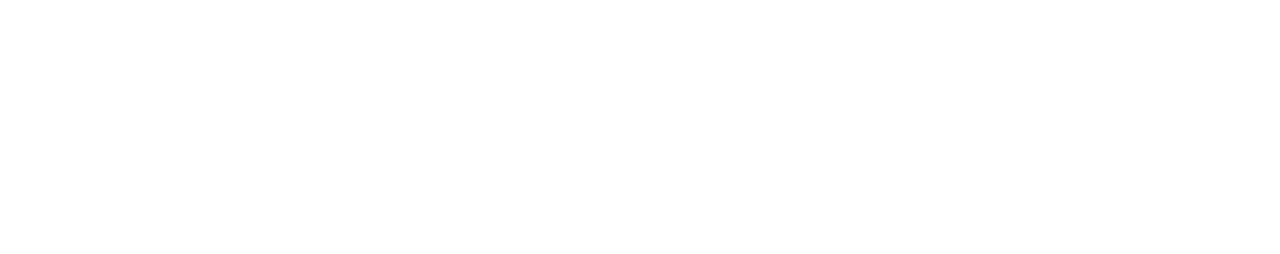
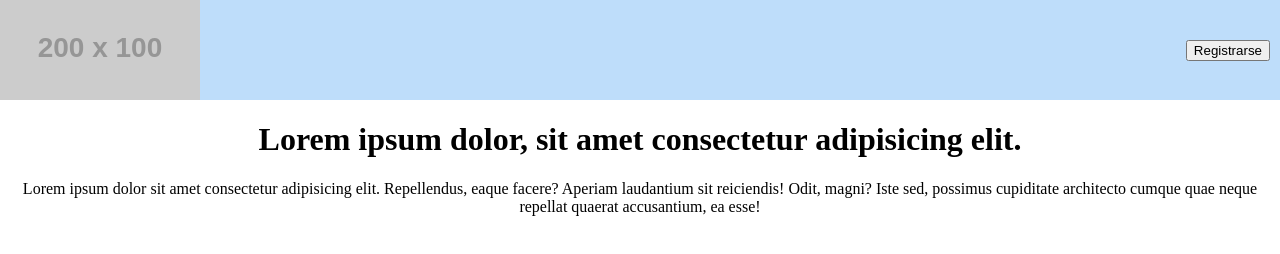
Before and after one commit to sr-upb-edu/demo, a plain HTML site: page src/index.html in a window 1280 px wide. Drawn offline with Linux system fonts and the light colour scheme; placeholder pictures from the web are drawn by us.

Commit message:
Sprint 1 - Página de inicio

```diff
--- a/src/estilos.css
+++ b/src/estilos.css
@@ -0,0 +1,37 @@
+/* Estilos cuerpo de la página. */
+body {
+  margin: 0;
+}
+
+/* Estilos encabezado de la página.  */
+header {
+  height: 100px;
+}
+
+/* Estilos del menú. */
+.menu {
+  background-color: #beddfa;
+  position: fixed;
+  height: 100px;
+  top: 0;
+  width: 100%;
+}
+
+/* Estilos botón registrarse del menú. */
+.menu-boton-registro {
+  position: fixed;
+  top: 40px;
+  right: 10px;
+}
+
+/* Estilos para los títulos. */
+.titulos {
+  display: block;
+  top: 200px;
+  text-align: center;
+}
+
+/* Estilos para los textos. */
+.textos {
+  text-align: center;
+}
--- a/src/index.html
+++ b/src/index.html
@@ -1,14 +1,39 @@
 <!DOCTYPE html>
-<html lang="en">
+<html lang="es">
   <head>
     <meta charset="UTF-8" />
     <meta http-equiv="X-UA-Compatible" content="IE=edge" />
     <meta name="viewport" content="width=device-width, initial-scale=1.0" />
-    <title>Home</title>
+    <title>Inicio</title>
     <link rel="stylesheet" href="./estilos.css" />
   </head>
   <body>
-    <header></header>
-    <main></main>
+    <header>
+      <nav id="horizontal_navbar" class="menu">
+        <img
+          id="landing_logo"
+          src="https://fakeimg.pl/200x100/?text=Logo"
+          alt="logo"
+        />
+        <a
+          id="irA_registro _usuario"
+          href="./registro.html"
+          class="menu-boton-registro"
+        >
+          <button id="boton_registro_usuario">Registrarse</button>
+        </a>
+      </nav>
+    </header>
+    <main>
+      <h1 class="titulos">
+        Lorem ipsum dolor, sit amet consectetur adipisicing elit.
+      </h1>
+      <p class="textos">
+        Lorem ipsum dolor sit amet consectetur adipisicing elit. Repellendus,
+        eaque facere? Aperiam laudantium sit reiciendis! Odit, magni? Iste sed,
+        possimus cupiditate architecto cumque quae neque repellat quaerat
+        accusantium, ea esse!
+      </p>
+    </main>
   </body>
 </html>
```
